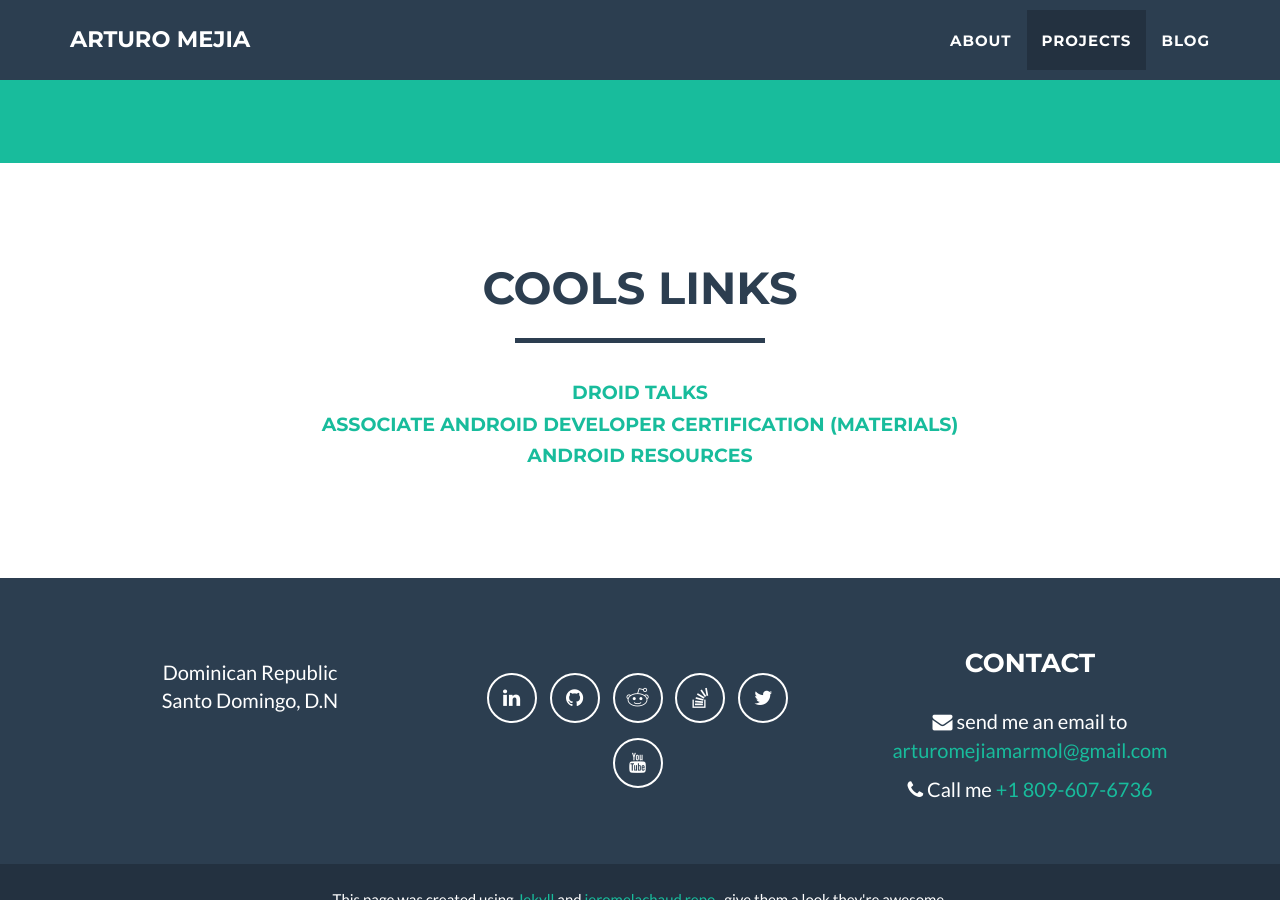
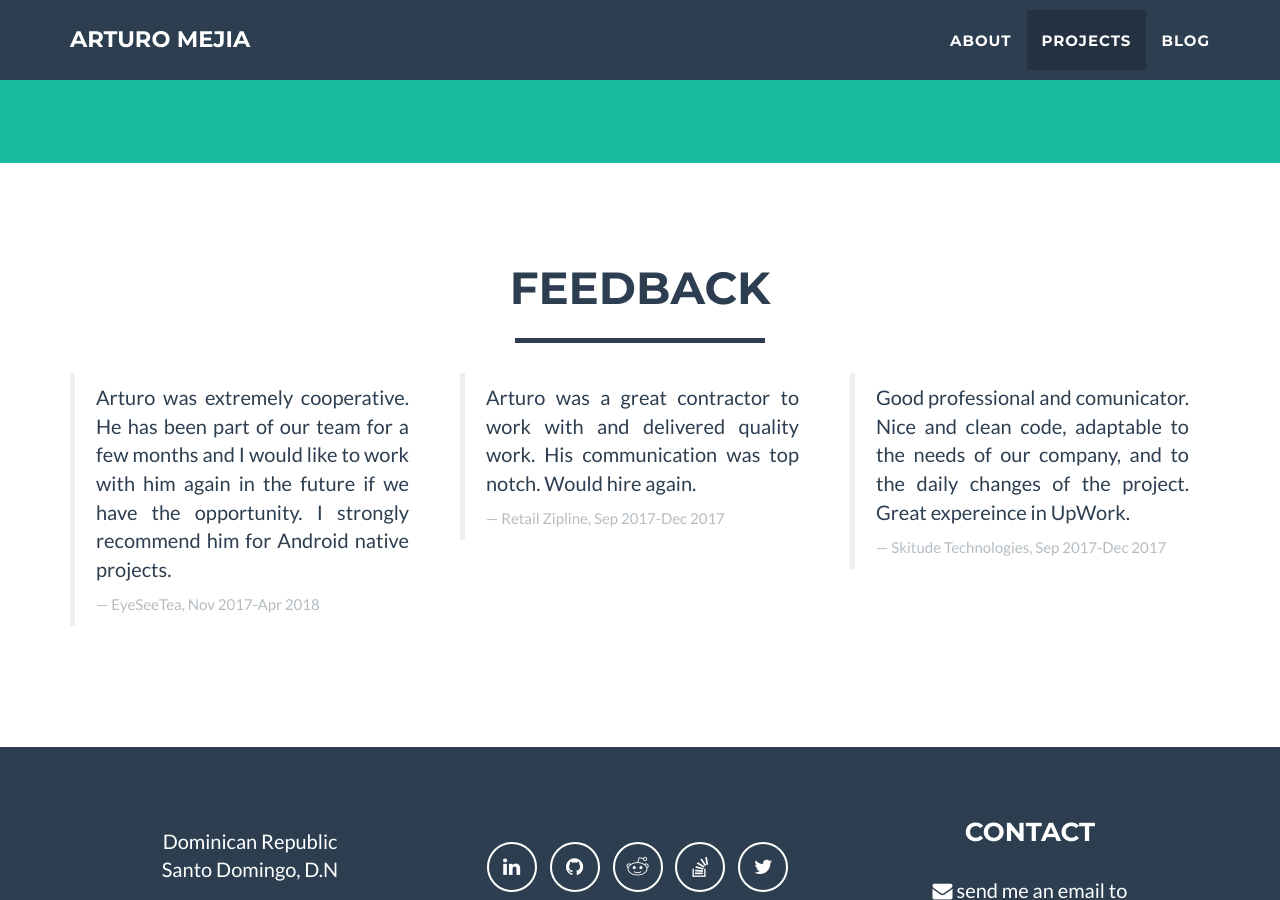
Before and after one commit to Amejia481/mypage, a Jekyll site: the page built from index.html, in a window 1280 px wide and 900 px high, scrolled down 2677 px. Built offline with Jekyll 4.4.1, drawn with Linux system fonts in a browser that asks for light colours; some of the changed text lies outside the part shown.

Commit message:
Adding feedback section

```diff
--- a/_config.yml
+++ b/_config.yml
@@ -3,7 +3,7 @@ title: Arturo Mejia
 email: arturomejiamarmol@gmail.com
 url: https://example.github.io
 description: "I am a software developer, I live in Dominican Republic, Santo Domingo. I work developing mobile applications, native Android (Java ) apps are my specialty, also I've been working on iOS and the web for a long while"
-skills: "Android Developer - Mobile Developer"
+skills: "Android Developer"
 meta_author: Arturo Mejia
 
 # Google webmaster tools
--- a/_includes/contact.html
+++ b/_includes/contact.html
@@ -1,19 +1,51 @@
 <section id="contact">
     <div class="container">
 
-        <!-- Cool Links Section -->
+        <!-- Feedback Section -->
         <div class="row">
             <div class="col-lg-12 text-center">
-                <h2>Cools Links</h2>
+                <h2>Feedback</h2>
                 <hr class="star-primary">
             </div>
+        </div>
 
-            <div class="col-lg-12 text-center">
-                <h4><a target="_blank" href="http://www.droidtalks.pro/">Droid Talks</a></h4>
-                <h4><a target="_blank" href="https://github.com/Amejia481/Associate-Android-Developer-Certification">Associate Android Developer Certification (Materials)</a></h4>
-                <h4><a target="_blank" href="https://github.com/Amejia481/Android-Resources">Android Resources</a></h4>
+        <div class="row">
+            <div class="col-sm-4 portfolio-item" id="feedback1">
+                <blockquote class="blockquote text-justify">
+                    <p>Arturo was extremely cooperative. He has been part of our team for a few months and I would like to work
+                        with him again in the future if we have the opportunity. I strongly recommend him for Android native
+                        projects.
+                    </p>
+
+                    <footer class="blockquote-footer">EyeSeeTea,
+                        <cite title="Nov 2017-Apr 2018">Nov 2017-Apr 2018</cite>
+                    </footer>
+                </blockquote>
+
             </div>
+            <div class="col-sm-4 portfolio-item " id="feedback2">
+                <blockquote class="blockquote text-justify">
+                    <p>Arturo was a great contractor to work with and delivered quality work. His communication was top notch.
+                        Would hire again.
+                    </p>
+                    <footer class="blockquote-footer">Retail Zipline,
+                        <cite title="Sep 2017-Dec 2017">Sep 2017-Dec 2017</cite>
+                    </footer>
+                </blockquote>
+            </div>
+
+
+            <div class="col-sm-4 portfolio-item" id="feedback3">
+                <blockquote class="blockquote text-justify">
+                    <p class="mb-0"> Good professional and comunicator. Nice and clean code, adaptable to the needs of our company, and to
+                        the daily changes of the project. Great expereince in UpWork.
+                    </p>
+                    <footer class="blockquote-footer">Skitude Technologies,
+                        <cite title="Sep 2017-Dec 2017">Sep 2017-Dec 2017</cite>
+                    </footer>
+                </blockquote>
+            </div>
+            <!-- Feedback Section -->
         </div>
-      <!-- Cool Links Section -->
     </div>
 </section>
```
